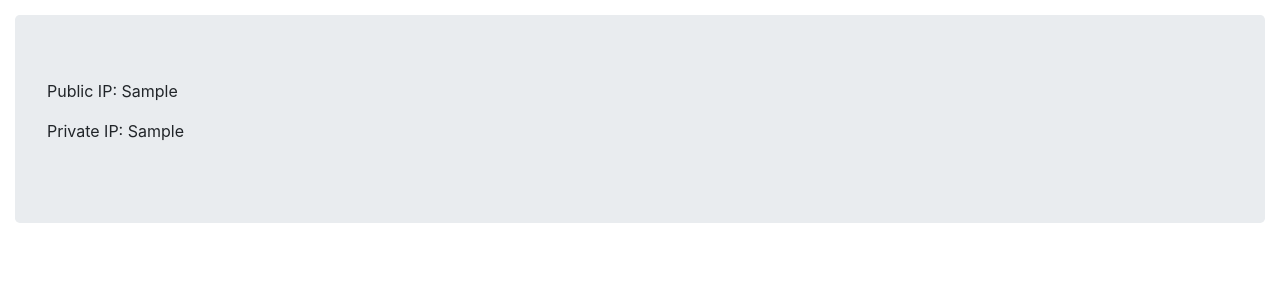
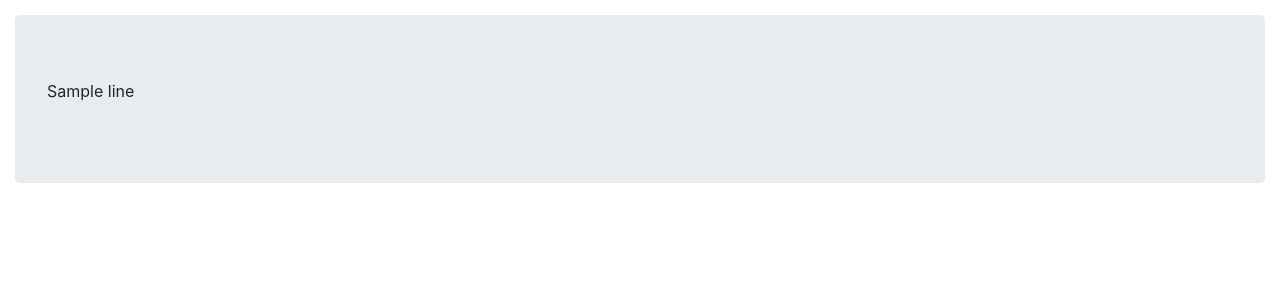
Before and after one commit to KJDee96/cloud-computing, a Flask app: template templates/debug.html in a window 1280 px wide. Shown: the part 56-356 px from the top of the page. Run offline with Flask 2, Linux system fonts and the light colour scheme; the template is opened without the code that fills it: most values are stand-ins (such as "Sample title", 1, 10 or a date in 2020); parts of the project's set-up code (start-up, migrations or seed data) failed here and were passed over; some libraries are stand-ins or nearby versions.

Commit message:
debug page data from metadata tool

```diff
--- a/routes.py
+++ b/routes.py
@@ -1,8 +1,5 @@
 import os
 import boto3
-import requests as req
-import json
-import socket
 from app import app, db, images
 from config import get_tags
 from datetime import datetime
@@ -172,10 +169,6 @@ def status():
 
 @app.route('/debug')
 def debug():
-    resp = req.get("https://freegeoip.app/json/")
-    public_ip = json.loads(resp.text)
-    s = socket.socket(socket.AF_INET, socket.SOCK_DGRAM)
-    s.connect(("8.8.8.8", 80))
-    local_ip = s.getsockname()[0]
-    s.close()
-    return render_template("debug.html", title='Debug Page', public_ip=public_ip, local_ip=local_ip)
+    ec2_data = os.popen('./ec2-metadata').read()
+    ec2_data.splitlines()
+    return render_template("debug.html", title='Debug Page', data=ec2_data)
--- a/templates/debug.html
+++ b/templates/debug.html
@@ -1,6 +1,7 @@
 {% extends "base.html" %}
 
 {% block content %}
-    <p>Public IP: {{ public_ip["ip"] }}</p>
-    <p>Private IP: {{ local_ip }}</p>
+    {% for line in data %}
+        <p>{{ line }}</p>
+    {% endfor %}
 {% endblock %}
```
Also changed, not shown: 1 other file.
